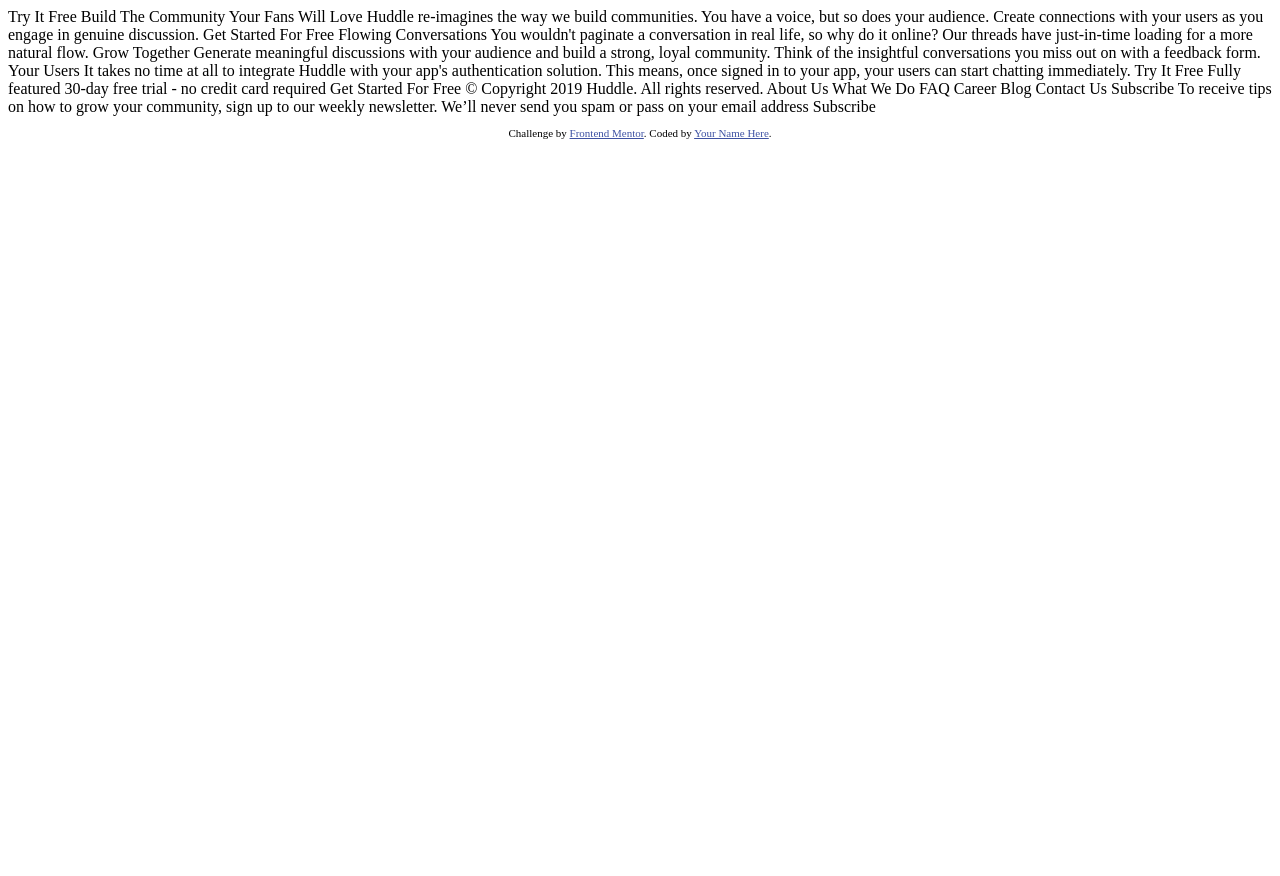
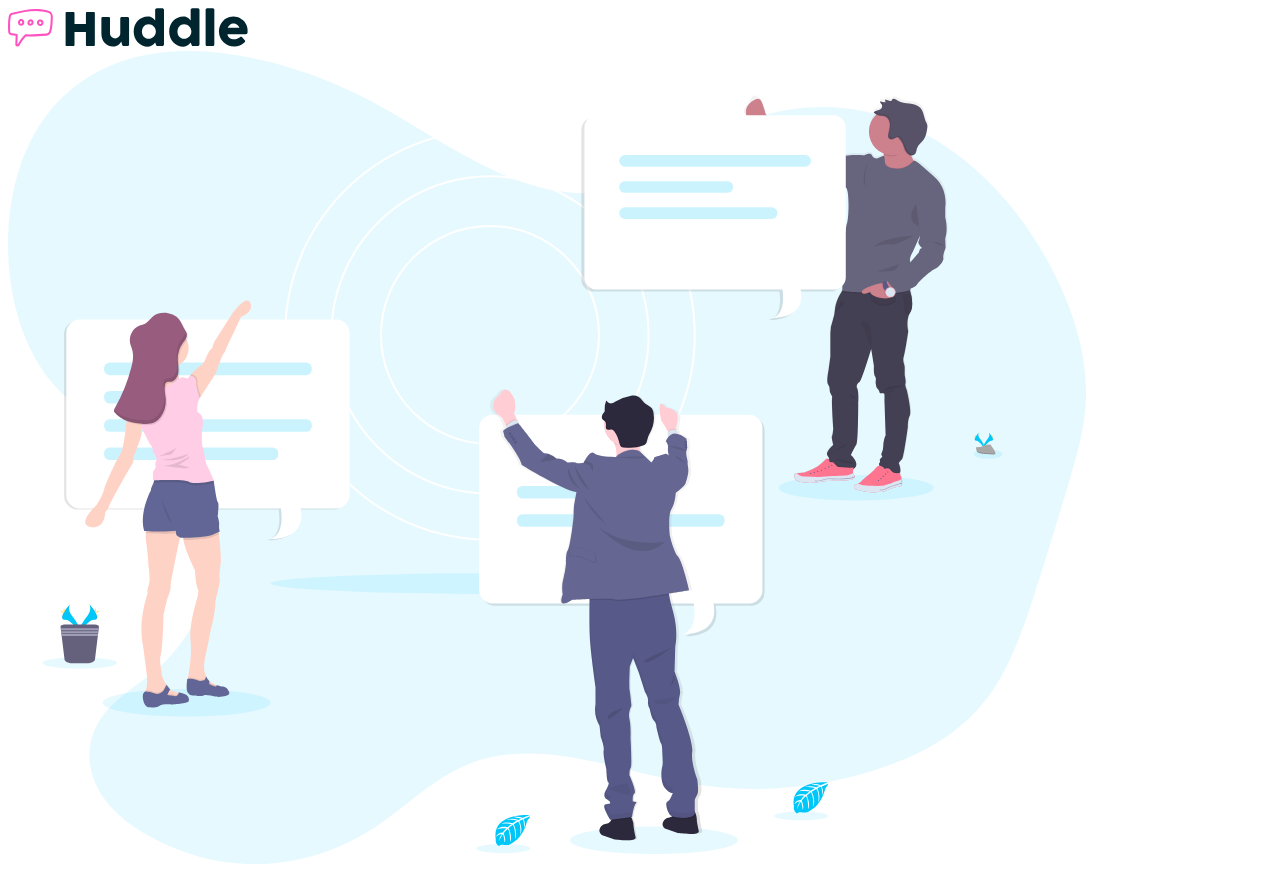
Before and after one commit to winstoncwang/huddle-landing-page, a plain HTML site: page index.html in a window 1280 px wide. Before the commit the page ends 800 px from the top, so only its background shows below. Drawn offline with Linux system fonts and the light colour scheme.

Commit message:
Add svgs v.0.0.1
added svg to have a general idea of the background etc

```diff
--- a/index.html
+++ b/index.html
@@ -2,72 +2,17 @@
 <html lang="en">
 <head>
   <meta charset="UTF-8">
-  <meta name="viewport" content="width=device-width, initial-scale=1.0"> <!-- displays site properly based on user's device -->
 
-  <link rel="icon" type="image/png" sizes="32x32" href="./images/favicon-32x32.png">
 
-  <title>Frontend Mentor | Huddle landing page with coded decorative elements</title>
 
-  <!-- Feel free to remove these styles or customise in your own stylesheet 👍 -->
-  <style>
-    .attribution { font-size: 11px; text-align: center; }
-    .attribution a { color: hsl(228, 45%, 44%); }
-  </style>
 </head>
 <body>
 
-  Try It Free
 
-  Build The Community Your Fans Will Love
+<img src="./images/logo.svg" alt="huddle logo" class="huddle_logo">
+<img src="./images/illustration-your-users.svg" alt="your_users" class="huddle logo">
+<!-- <img src="./images/illustration-mockups.svg" alt="mockups" class="huddle logo"> -->
 
-  Huddle re-imagines the way we build communities. You have a voice, but so does your audience.
-  Create connections with your users as you engage in genuine discussion.
 
-  Get Started For Free
-
-  Flowing Conversations
-
-  You wouldn't paginate a conversation in real life, so why do it online? Our threads have
-  just-in-time loading for a more natural flow.
-
-  Grow Together
-
-  Generate meaningful discussions with your audience and build a strong, loyal community. Think of
-  the insightful conversations you miss out on with a feedback form.
-
-  Your Users
-
-  It takes no time at all to integrate Huddle with your app's authentication solution. This means, once
-  signed in to your app, your users can start chatting immediately.
-
-  Try It Free
-
-  Fully featured 30-day free trial - no credit card required
-
-  Get Started For Free
-
-  &copy; Copyright 2019 Huddle. All rights reserved.
-
-  About Us
-  What We Do
-  FAQ
-
-  Career
-  Blog
-  Contact Us
-
-  Subscribe
-
-  To receive tips on how to grow your community, sign up to our weekly newsletter. We’ll never
-  send you spam or pass on your email address
-
-  Subscribe
-
-  <footer>
-    <p class="attribution">
-      Challenge by <a href="https://www.frontendmentor.io?ref=challenge" target="_blank">Frontend Mentor</a>.
-      Coded by <a href="#">Your Name Here</a>.
-    </p>
-  </footer>
 </body>
 </html>
```
